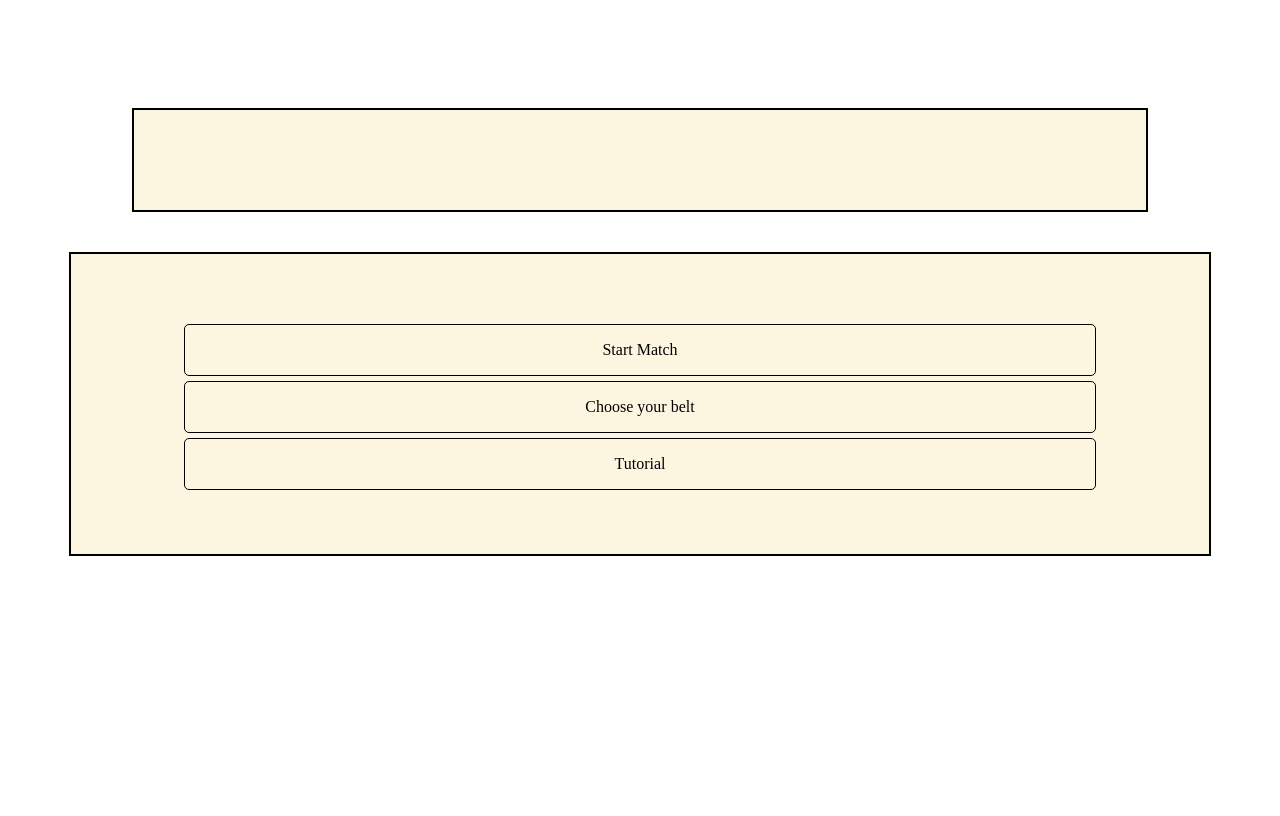
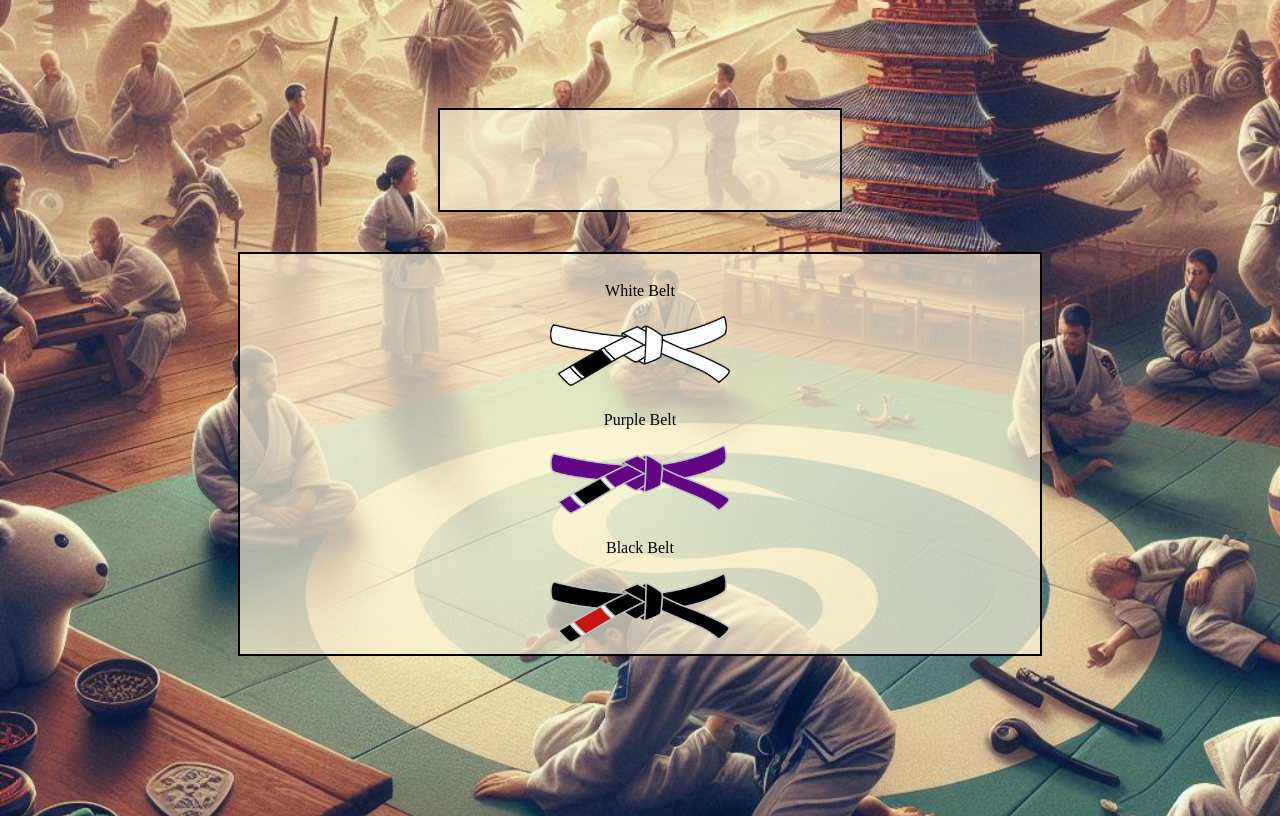
Before and after one commit to Mickjitsu/bjj_game, a plain HTML site: page index.html in a window 1280 px wide. Both pictures are taken after a click on the element "Choose your belt". Drawn offline with Linux system fonts and the light colour scheme.

Commit message:
belt icones added, difficulty paged added via javascript along with difficulty variable

```diff
--- a/assets/css/style.css
+++ b/assets/css/style.css
@@ -1,5 +1,6 @@
 body{
     height: 100vh;
+    background: url(/assets/images/bjj_background.jpg) no-repeat center center/cover;
 }
 
 header{
@@ -7,14 +8,14 @@ header{
 }
 #game-header{
     height: 100px;
-    width: 80%;
+    width: 60%;
     margin-left: auto;
     margin-right: auto;
     border: 2px solid black;
 }
 #main-game{
     height: 300px;
-    width: 90%;
+    width: 70%;
     margin-left: auto;
     margin-right: auto;
     margin-top: 40px;
@@ -41,9 +42,35 @@ header{
 
 .start-menu:hover{
     background-color: #007bff;
-  color: #ffffff;
+    color: #ffffff;
 }
 
 .start-menu-clicked {
     background-color: #0056b3;
   }
+
+.belts > img{
+    width: 180px;
+    max-height: 80px;
+}
+
+.belts{
+    max-height: 150px;
+    border: 0px;
+}
+
+  @media screen and (min-width: 789px) {
+
+    #main-game{
+        max-width: 800px;
+        height: 400px;
+    }
+    #game-header{
+        max-width: 400px;
+    }
+    }
+    @media screen and (max-width: 789px){
+        #game-header{
+            max-width: 300px;
+        }
+    }
--- a/assets/javascript/script.js
+++ b/assets/javascript/script.js
@@ -1,4 +1,7 @@
-document.addEventListener('DOMContentLoaded', gameOpener)
+document.addEventListener('DOMContentLoaded', function(){
+    gameOpener();
+    attachEventListeners();
+})
 const firstMove = ['Attempt Takedown', 'Pull guard'];
 const moveTop = ['Pass Guard', 'Attempt Leglock'];
 const moveBottom = ['Attempt Sweep', 'Attempt Submission'];
@@ -7,14 +10,53 @@ const guardPassed = ['Attempt side control', 'Attempt for mount']
 
 const gameStart = document.querySelector('#main-game').innerHtml(``)
 
+let difficulty =''
+
 function gameOpener(){
-    document.querySelector('#main-game').innerHTML = `<div class="start-menu">
+    document.querySelector('#main-game').innerHTML = `<div class="start-menu" id="start-match">
     <p>Start Match</p>
 </div>
-<div class="start-menu">
+<div class="start-menu" id="difficulty">
     <p>Choose your belt</p>
 </div>
-<div class="start-menu">
+<div class="start-menu" id="rules">
     <p>Tutorial</p>
 </div>`
 }
+
+function attachEventListeners(){
+
+    const difficultyDiv = document.querySelector('#difficulty');
+
+    if (difficultyDiv){
+        difficultyDiv.addEventListener('click', function(){ document.querySelector('#main-game').innerHTML = `<div class="start-menu belts" id="white-belt">
+        <p>White Belt</p>
+        <img src='/assets/images/-BJJ_White_Belt.png' alt='White belt'>
+        </div>
+        <div class="start-menu belts" id="purple-belt">
+        <p>Purple Belt</p>
+        <img src='/assets/images/-BJJ_Purple_Belt.png' alt='Purple belt'>
+        </div>
+        <div class="start-menu belts" id="black-belt">
+        <p>Black Belt</p>
+        <img src='/assets/images/-BJJ_Black_Belt.png' alt='Black belt'>
+        </div>`;
+
+        attachBeltListener()})
+
+        function attachBeltListener(){
+            document.querySelector('#white-belt').addEventListener('click', function(){
+                difficulty = 'easy';
+                console.log('Difficulty set to easy')
+            });
+            document.querySelector('#purple-belt').addEventListener('click', function(){
+                difficulty = 'medium';
+                console.log('Difficulty set to medium')
+            });
+            document.querySelector('#black-belt').addEventListener('click', function(){
+                difficulty = 'hard';
+                console.log('Difficulty set to hard')
+            });
+        }
+
+}}
--- a/index.html
+++ b/index.html
@@ -11,13 +11,15 @@
 
 
     </header>
-    <div id="game-header" class="game">
+    <div id="container">
 
+        <div id="game-header" class="game">
+
+        </div>
+        <div id="main-game" class="game">
+
+        </div>
     </div>
-    <div id="main-game" class="game">
-
-    </div>
-
 
     <script src="assets/javascript/script.js"></script>
 </body>
```
Also changed, not shown: assets/images/-BJJ_Black_Belt.png (added), assets/images/-BJJ_Purple_Belt.png (added), assets/images/-BJJ_White_Belt.png (added), assets/images/bjj_background.jpg (added), assets/images/bjj_game_600.jpeg (deleted), assets/images/bjj_game_800.jpeg (deleted), assets/images/bjj_game_background.jpg (deleted).
